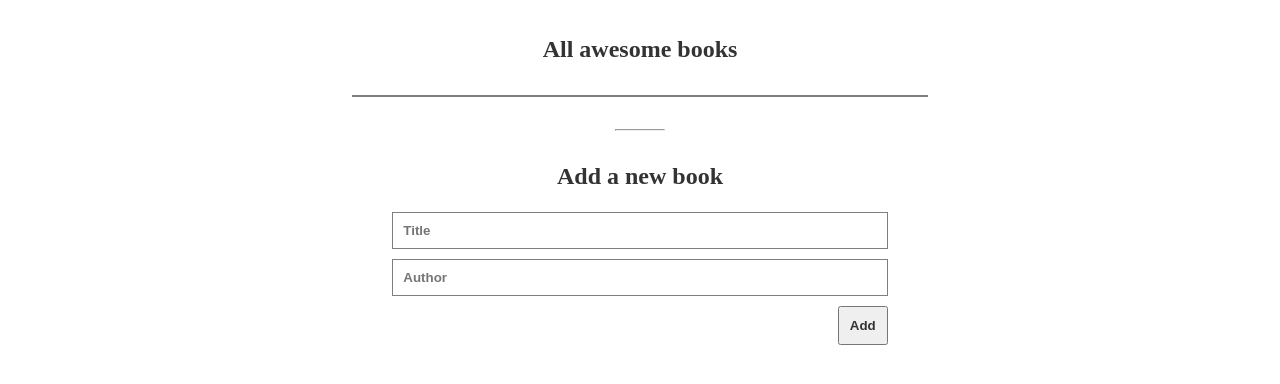
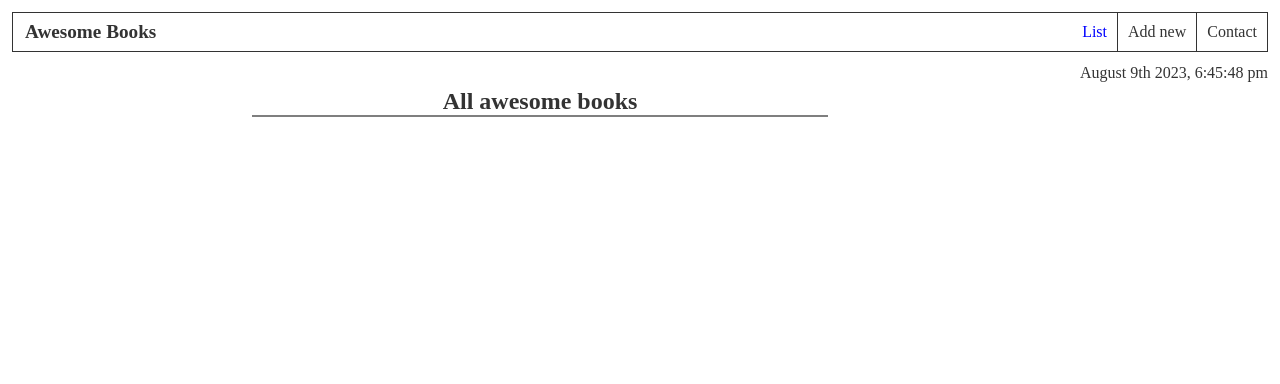
Before and after one commit to sagieramos/Awesome-books, a plain HTML site: page index.html in a window 1280 px wide. Drawn offline with Linux system fonts and the light colour scheme.

Commit message:
navigation menu added

```diff
--- a/css/style.css
+++ b/css/style.css
@@ -11,9 +11,25 @@ html {
   font-size: 16px;
 }
 
+header {
+  padding: 12px;
+
+}
+
+li {
+  list-style: none;
+}
+
 h1 {
+  font-size: 1.2rem;
+}
+
+#time {
+  float: right;
+}
+
+.topic {
   text-align: center;
-  margin-top: 24px;
 }
 
 #book-container {
@@ -39,6 +55,7 @@ hr {
 }
 
 #hero {
+  width: 100%;
   max-width: 600px;
   margin: 0 auto;
   display: flex;
@@ -55,10 +72,6 @@ form {
   align-items: center;
   gap: 10px;
   width: 86%;
-}
-
-form h2 {
-  margin-bottom: 12px;
 }
 
 input {
@@ -103,3 +116,32 @@ input {
   transform: translateY(-20px);
   pointer-events: none;
 }
+
+#nav-container {
+  display: flex;
+  flex-direction: row;
+  align-items: center;
+  justify-content: space-between;
+  padding-left: 12px;
+  border: 1px solid #333;
+  margin-bottom: 12px;
+}
+
+#nav-links {
+  display: flex;
+}
+
+.nav-link:not(:last-child) {
+  border-right: 1px solid #333;
+}
+.nav-link {
+  padding: 10px;
+}
+
+.hidden {
+  display: none;
+}
+
+.active {
+  color: blue;
+}
--- a/index.html
+++ b/index.html
@@ -7,19 +7,38 @@
     <link rel="stylesheet" href="./css/style.css">
 </head>
 <body>
+    <header>
+        <nav id="nav-container">
+            <h1>Awesome Books</h1>
+            <ul id="nav-links">
+                <li class="nav-link active" id="list">List</li>
+                <li class="nav-link" id="addNew">Add new</li>
+                <li class="nav-link" id="contact">Contact</li>
+            </ul>
+        </nav>
+        <article id="time"></article>
+    </header>
     <section id="hero">
-        <h1>All awesome books</h1>
+
         <main id="book-container">
+            <h2 class="topic">All awesome books</h1>
             <section id="books"></section>
         </main>
-        <hr>
-        <form id="myForm" action="#" method="post">
-            <h2>Add a new book</h2>
+
+        <form id="myForm" class="hidden" action="#" method="post">
+            <h2 class="topic">Add a new book</h2>
             <input id="title" type="text" name="title" maxlength="50" placeholder="Title" required>
             <input id="author" type="text" name="author" maxlength="50" placeholder="Author" required>
             <button id="submit" type="submit">Add</button>
         </form>
+
+        <section id="contact-container" class="hidden">
+            <h2 class="topic">Contact</h2>
+            Lorem ipsum dolor sit amet consectetur adipisicing elit. Nobis soluta molestiae explicabo totam ut, in recusandae sint dolor, quasi non fugit? Modi eligendi temporibus ducimus blanditiis, libero velit in. Laboriosam.
+        </section>
+
     </section>
+
 </body>
 <script type="module" src="./js/app.js"></script>
 </html>
--- a/js/app.js
+++ b/js/app.js
@@ -1,7 +1,35 @@
-import AwesomeBooks from './module.js';
+import AwesomeBooks, { displayTime } from './module.js';
 
+const book = new AwesomeBooks('User', '#books');
+
+const bookContainer = document.getElementById('book-container');
 const form = document.getElementById('myForm');
-const book = new AwesomeBooks('User', '#books');
+const contact = document.getElementById('contact-container');
+
+setInterval(() => { displayTime('#time'); }, 1000);
+
+function toggleNav(target) {
+  const children = [...document.querySelectorAll('.nav-link')];
+  const index = children.indexOf(target);
+
+  if (target.parentNode.id === 'nav-links') {
+    children.forEach((item) => {
+      item.classList.remove('active');
+    });
+    children[index].classList.add('active');
+    bookContainer.classList.add('hidden');
+    form.classList.add('hidden');
+    contact.classList.add('hidden');
+  }
+
+  if (target.id === 'list') {
+    bookContainer.classList.remove('hidden');
+  } else if (target.id === 'addNew') {
+    form.classList.remove('hidden');
+  } else if (target.id === 'contact') {
+    contact.classList.remove('hidden');
+  }
+}
 
 function handleBookStorage(e) {
   const { target } = e;
@@ -19,6 +47,7 @@ function handleBookStorage(e) {
     book.store(title, author);
     form.reset();
   }
+  toggleNav(target);
 }
 
 function init() {
--- a/js/module.js
+++ b/js/module.js
@@ -61,4 +61,33 @@ class AwesomeBooks {
   }
 }
 
+function getOrdinal(number) {
+  const suffixes = ['th', 'st', 'nd', 'rd'];
+  const remainder = number % 100;
+  return number + (suffixes[(remainder - 20) % 10] || suffixes[remainder] || suffixes[0]);
+}
+
+function displayTime(element) {
+  const now = new Date();
+  const months = [
+    'January', 'February', 'March', 'April', 'May', 'June',
+    'July', 'August', 'September', 'October', 'November', 'December',
+  ];
+  const month = months[now.getMonth()];
+  const day = getOrdinal(now.getDate());
+  const year = now.getFullYear();
+  const hours = now.getHours();
+  const minutes = now.getMinutes();
+  const seconds = now.getSeconds();
+  const ampm = hours >= 12 ? 'pm' : 'am';
+
+  const formattedHours = hours % 12 || 12;
+  const formattedMinutes = minutes < 10 ? `0${minutes}` : minutes;
+  const formattedSeconds = seconds < 10 ? `0${seconds}` : seconds;
+
+  const timeString = `${month} ${day} ${year}, ${formattedHours}:${formattedMinutes}:${formattedSeconds} ${ampm}`;
+  document.querySelector(element).textContent = timeString;
+}
+
+export { displayTime };
 export default AwesomeBooks;
```
